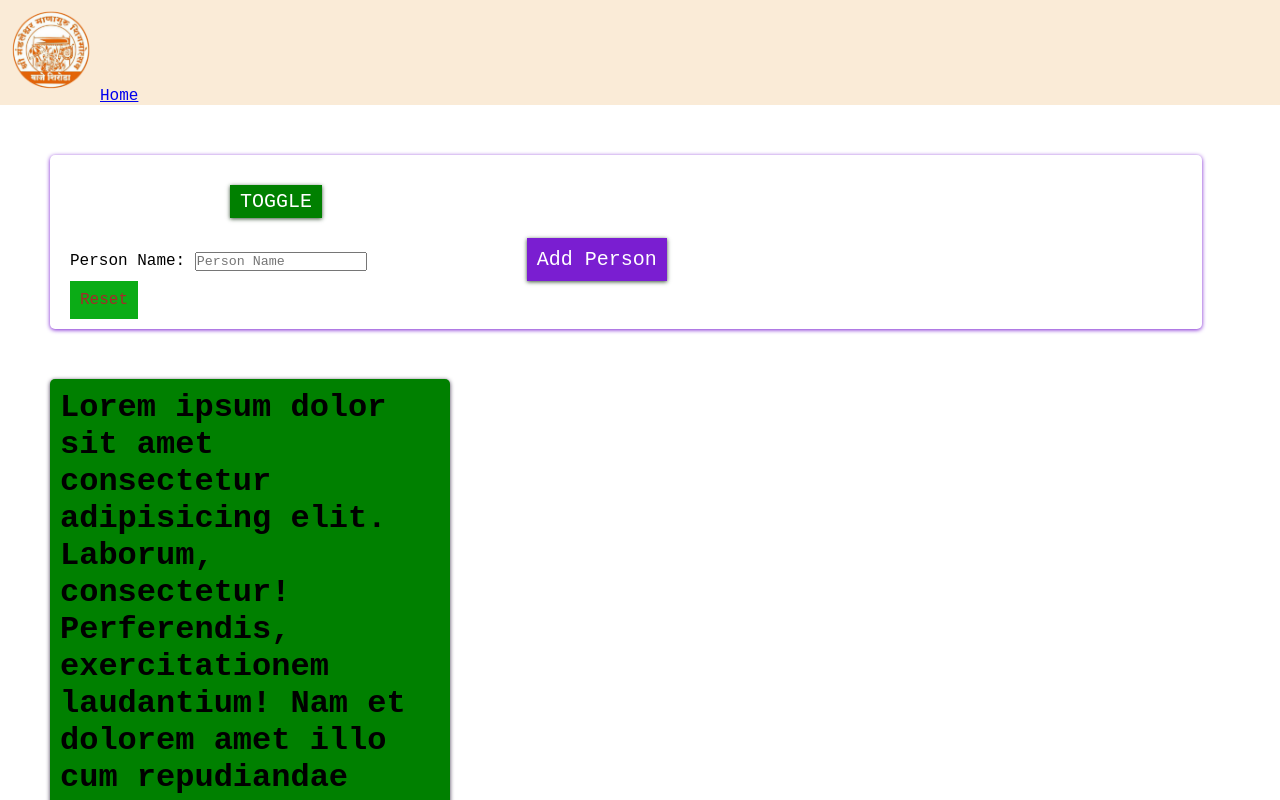
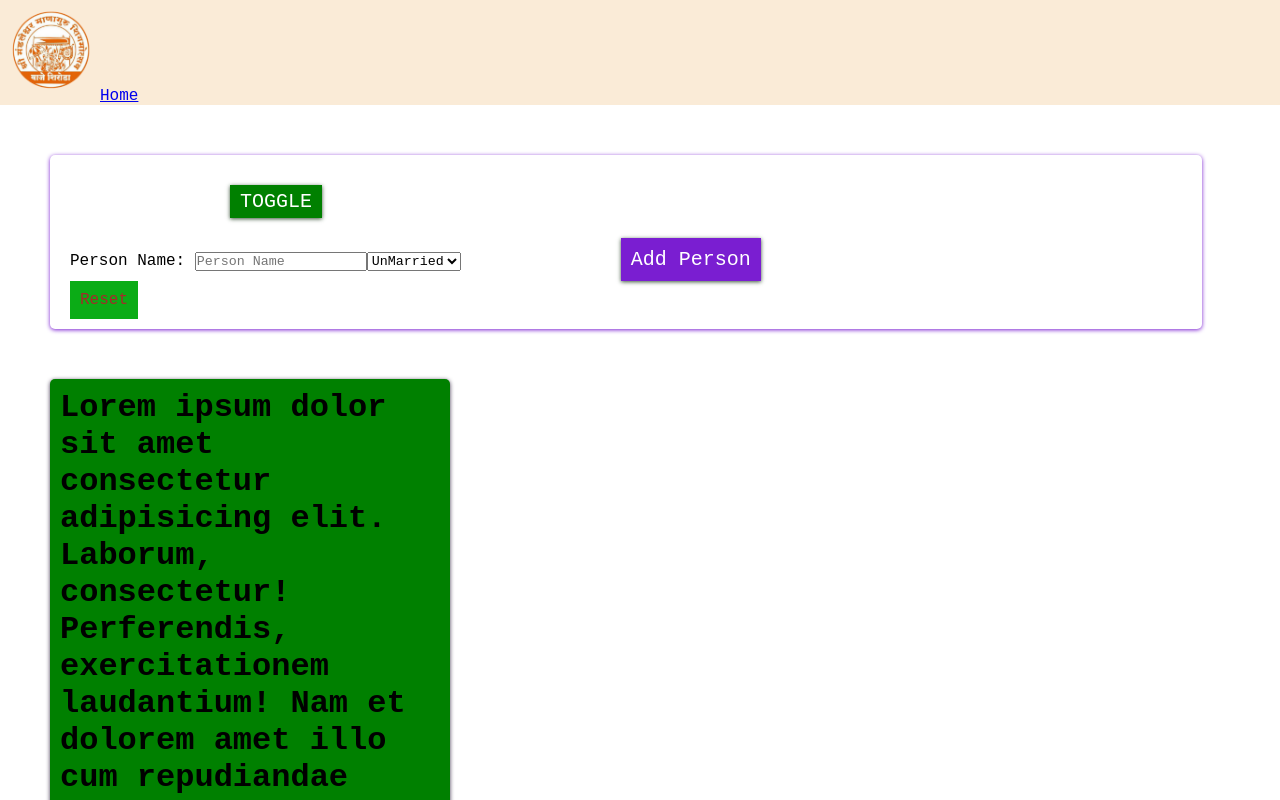
Before and after one commit to Dhanraj-Naik/task_creator, a React (Create React App) app: page / in a window 1280 px wide. Shown: the top 800 px of the page. Built offline with nearby package versions, Linux system fonts and the light colour scheme; a web font is replaced by a local one.

Commit message:
working with form

```diff
--- a/src/App.css
+++ b/src/App.css
@@ -13,6 +13,7 @@
     /* right: 0px; */
     color: brown;
     background-color: rgb(11, 172, 22);
+    margin: 0dp 10dp;
     /* width: 50px; */
     /* left: 200px */
 }
--- a/src/components/AddTaskForm.js
+++ b/src/components/AddTaskForm.js
@@ -4,18 +4,37 @@ import { useState } from "react"
 const AddTaskForm = () => {
 
     const [user, setUser] = useState("")
+    const [married, setMarried] = useState(false)
 
     const handleChange = (event) => {
         setUser(event.target.value)
     }
     const handleReset = () => {
         setUser("")
+        setMarried(false)
+    }
+
+    const handleSelectChange = (event) => {
+        setMarried(Boolean(event.target.value))
+    }
+
+    const validateData = (event) => {
+        event.preventDefault()
+
+        const personObject = {
+            id: Math.floor(Math.random() * 10000),
+            name: user,
+            married
+        }
+        console.log("hello ", personObject)
+        handleReset()
     }
 
 
     return (
         <section className="addtask">
             <form
+                onSubmit={validateData}
             >
                 <label htmlFor="task">Person Name: </label>
                 <input
@@ -27,6 +46,10 @@ const AddTaskForm = () => {
                     onChange={handleChange}
                     value={user}
                 />
+                <select onChange={handleSelectChange} value={married}>
+                    <option value={false}>UnMarried</option>
+                    <option value={true}>Married</option>
+                </select>
                 <button type="submit">Add Person</button>
                 <div>
                     <span onClick={handleReset} className="resetField">Reset</span>
```
